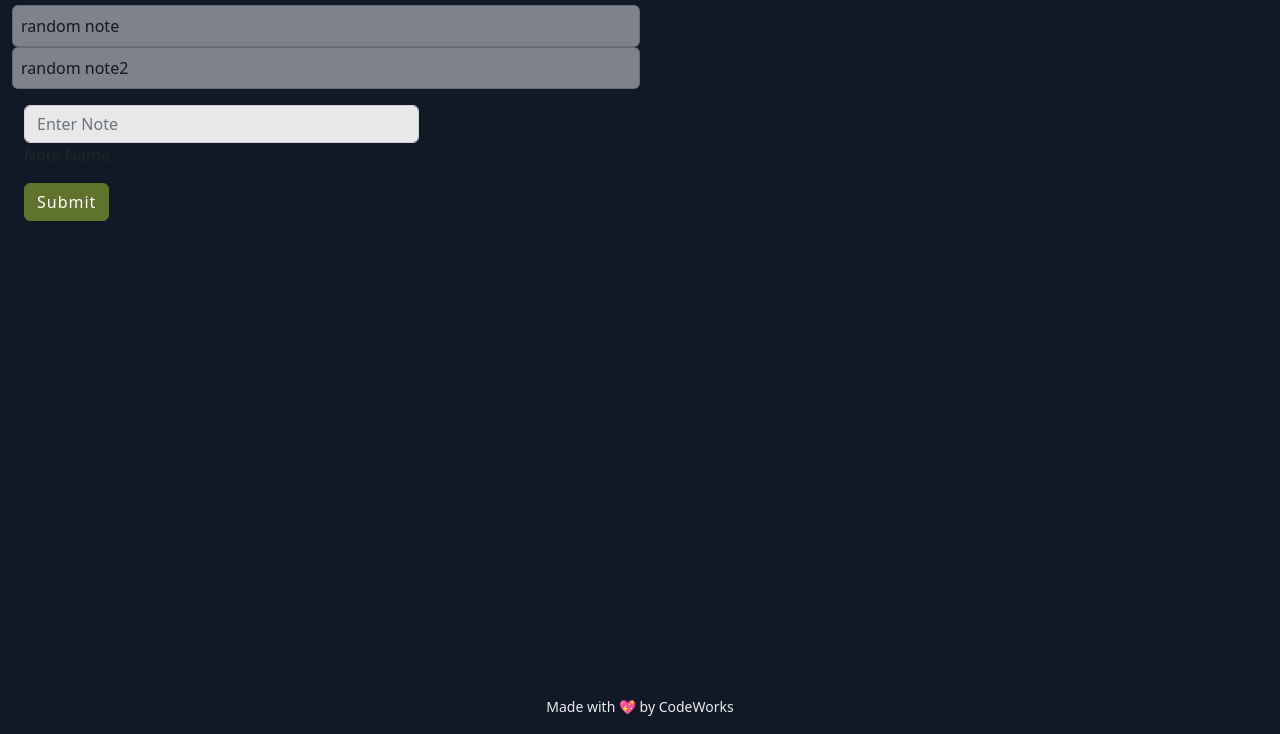
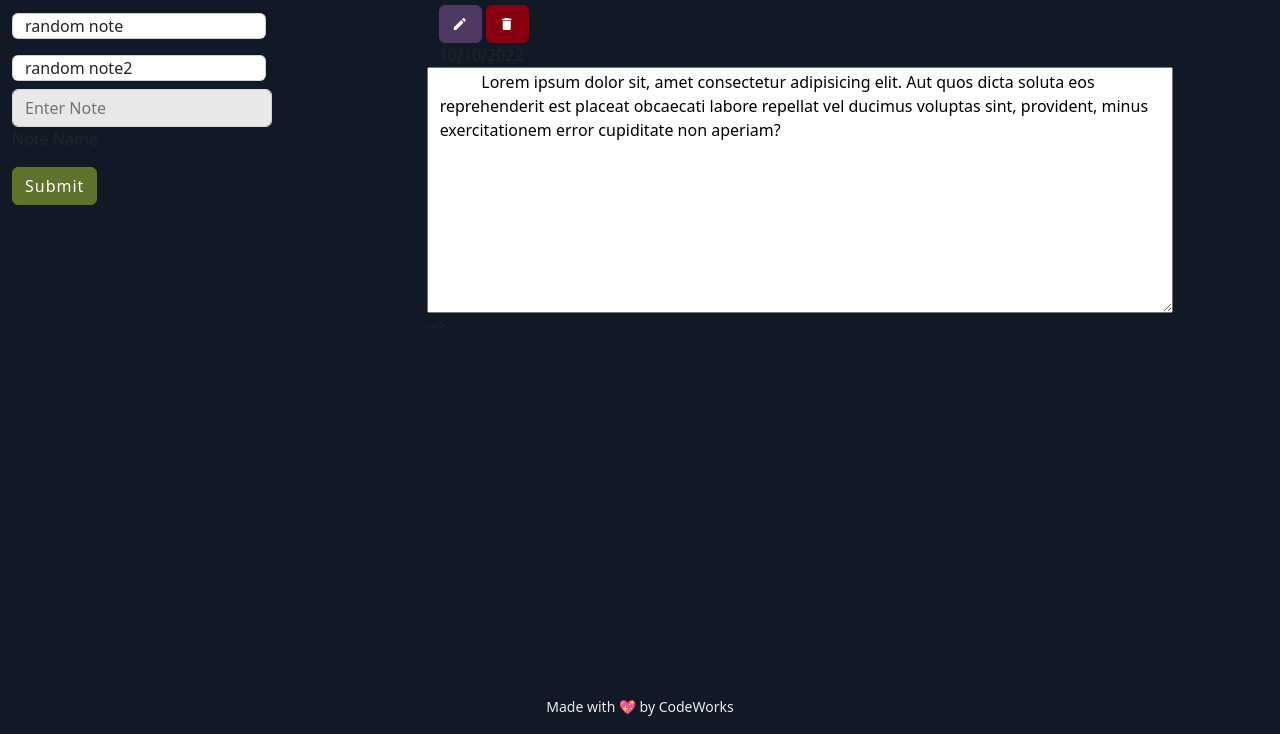
Before and after one commit to deriklee451/Jot, a website with bundled scripts: page index.html in a window 1280 px wide. Shown: the part 66-800 px from the top of the page. Built offline with nearby package versions, Linux system fonts and the light colour scheme; a script that the page names is missing.

Commit message:
notes format submit

```diff
--- a/app/AppState.js
+++ b/app/AppState.js
@@ -14,7 +14,7 @@ class AppState extends EventEmitter {
     new Note({ name: 'random note2' })
   ]
 
-
+  activeNote = null
 
 
 }
--- a/app/Controllers/NotesController.js
+++ b/app/Controllers/NotesController.js
@@ -33,4 +33,13 @@ export class NotesController {
 
 
     }
+
+    setActiveNote(noteId) {
+        notesService.setActiveNote(noteId)
+        let activeNote = appState.activeNote
+
+        console.log('activeNote', activeNote.id);
+
+    }
+
 }
--- a/app/Models/Note.js
+++ b/app/Models/Note.js
@@ -12,7 +12,11 @@ export class Note {
 
     get listTemplate() {
         return `
-    <div class="col-6 p-2 card bg-light text-dark" style="--bs-bg-opacity: .5;">${this.name}</div>
+        <div class=" mx-3 p-2 selectable" onclick="app.notesController.setActiveNote('${this.id}')">
+        <div class="row">
+          <div class="col-7 card">${this.name}</div>
+        </div>
+      </div>
     `
     }
 
--- a/app/Services/NotesService.js
+++ b/app/Services/NotesService.js
@@ -13,6 +13,12 @@ class NotesService {
 
     }
 
+    setActiveNote(noteId) {
+        let foundNote = appState.notes.find(n => n.id == noteId)
+        console.log("foundPlayer");
+        appState.activeNote = foundNote
+
+    }
 
 
 }
--- a/assets/style/style.css
+++ b/assets/style/style.css
@@ -1 +1,4 @@
 /* BASIC STYLES HERE */
+.move-up {
+    transform: translateY(-130px);
+}
--- a/index.html
+++ b/index.html
@@ -25,16 +25,31 @@
       </a>
     </nav>
   </header>
+
+
   <main class="container-fluid bg-dark">
 
+    <!-- NOTE LEFT COLUMN -->
     <div class="row">
-      <div id="notes-list"></div>
+
+      <div class="col-4 bg-dark">
+
+        <section id="notes-list" class="row">
 
           <!-- <div class="col-6 card bg-light text-dark" style="--bs-bg-opacity: .5;">test</div> -->
+
+          <!-- <div class="col-12 p-2 selectable">
+            <div class="row">
+              <div class="col-7">There was...</div>
+              <div class="col-3">10/10/22</div>
             </div>
-    <div class="container-fluid">
-      <div class="row my-3">
-        <div class="col-4" id="note-form">
+          </div> -->
+
+        </section>
+        <!-- NOTE new note form -->
+        <!-- <section class=" row container-fluid"> -->
+        <div class="row ">
+          <div class="col-8" id="note-form">
 
             <form onsubmit="app.notesController.createNote()">
               <div class="form">
@@ -45,7 +60,36 @@
               <button type="submit" class="btn btn-success mt-3">Submit</button>
 
           </div>
+
+        </div>
+      </div>
+
+
+      <div class="col-7">
+        <div id="active-case" class="row">
+
+
+          <div>
+            <button class="btn btn-info"><i class="mdi mdi-pencil"></i></button>
+            <button class="btn btn-danger"><i class="mdi mdi-delete"></i></button>
+          </div>
+          <div class="col-12">10/10/2022</div>
+
+          <textarea class="col-12 report" name="" id="" cols="30" rows="10">
+          Lorem ipsum dolor sit, amet consectetur adipisicing elit. Aut quos dicta soluta eos reprehenderit est placeat obcaecati labore repellat vel ducimus voluptas sint, provident, minus exercitationem error cupiditate non aperiam?
+        </textarea> -->
+
+        </div>
+
+
+        <!-- NOTE active note page  -->
+
+      </div>
   </main>
+
+
+
+
   <footer class="bg-dark text-light">
     <div class="text-center no-select">
       <p><small>Made with 💖 by CodeWorks</small></p>
```
Lines whose indentation alone changed are shown as unchanged.
